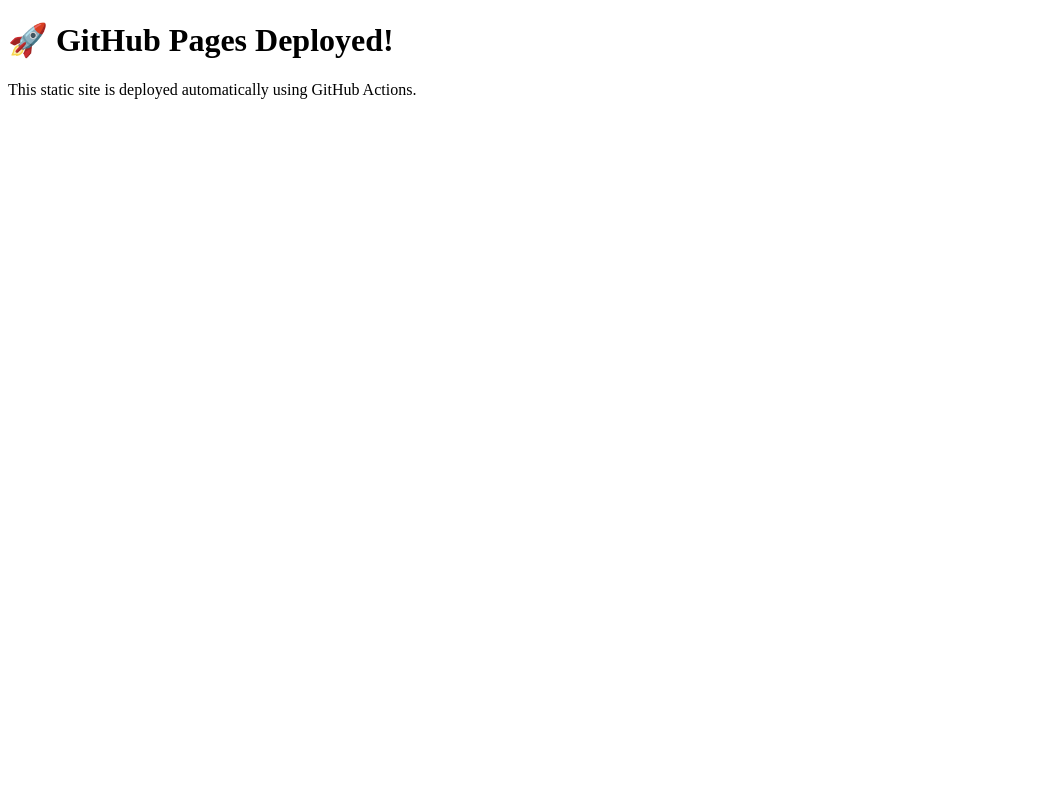
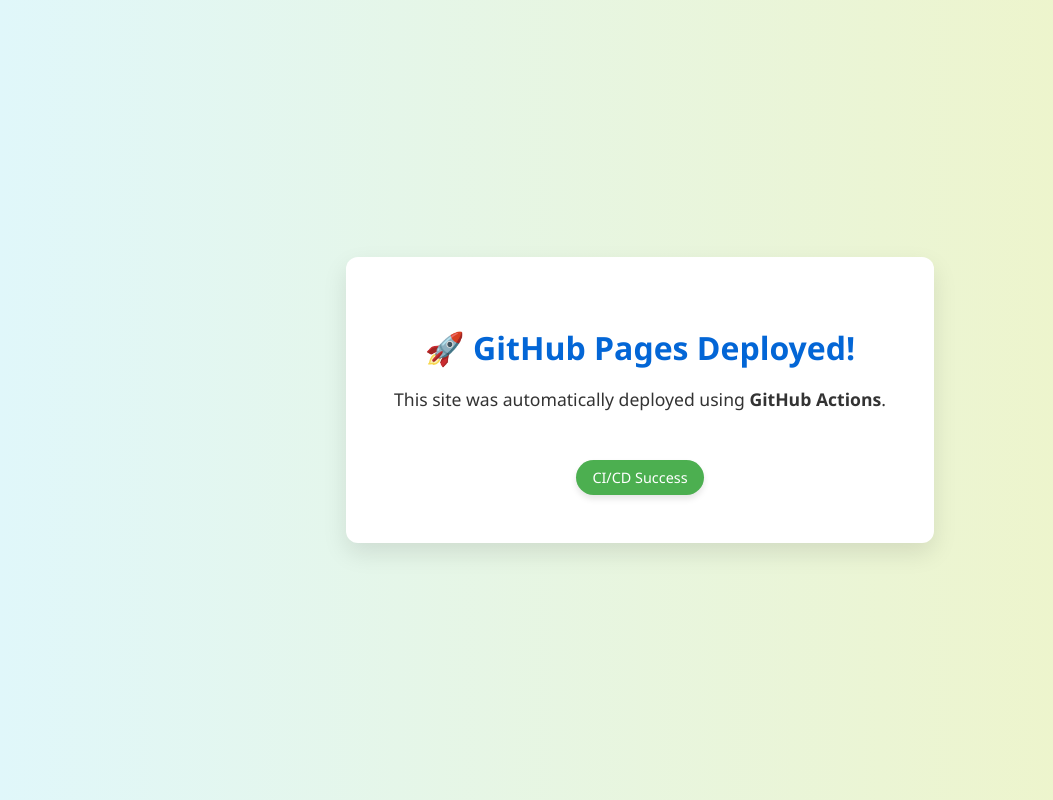
Before and after one commit to nehaocidevops12/Demo_01, a plain HTML site: page 02-github-StaticWebsite/index.html in a window 1280 px wide. Shown: the whole page, without its empty margins (0-1053 px from the left). Drawn offline with Linux system fonts and the light colour scheme.

Commit message:
Update index.html

```diff
--- a/02-github-StaticWebsite/index.html
+++ b/02-github-StaticWebsite/index.html
@@ -2,10 +2,57 @@
 <html lang="en">
 <head>
   <meta charset="UTF-8" />
-  <title>DevOps with GitHub Actions</title>
+  <meta name="viewport" content="width=device-width, initial-scale=1.0" />
+  <title>🚀 GitHub Actions Static Site</title>
+  <style>
+    body {
+      font-family: 'Segoe UI', Tahoma, Geneva, Verdana, sans-serif;
+      background: linear-gradient(to right, #e0f7fa, #f0f4c3);
+      margin: 0;
+      padding: 0;
+      display: flex;
+      justify-content: center;
+      align-items: center;
+      height: 100vh;
+    }
+
+    .card {
+      background: #ffffff;
+      padding: 3rem;
+      border-radius: 12px;
+      box-shadow: 0 10px 25px rgba(0, 0, 0, 0.1);
+      text-align: center;
+      max-width: 500px;
+    }
+
+    h1 {
+      color: #0366d6;
+      font-size: 2rem;
+      margin-bottom: 1rem;
+    }
+
+    p {
+      font-size: 1.1rem;
+      color: #333333;
+    }
+
+    .badge {
+      margin-top: 2rem;
+      display: inline-block;
+      padding: 0.5rem 1rem;
+      background-color: #4caf50;
+      color: white;
+      border-radius: 20px;
+      font-size: 0.9rem;
+      box-shadow: 0 4px 6px rgba(0, 0, 0, 0.1);
+    }
+  </style>
 </head>
 <body>
-  <h1>🚀 GitHub Pages Deployed!</h1>
-  <p>This static site is deployed automatically using GitHub Actions.</p>
+  <div class="card">
+    <h1>🚀 GitHub Pages Deployed!</h1>
+    <p>This site was automatically deployed using <strong>GitHub Actions</strong>.</p>
+    <span class="badge">CI/CD Success</span>
+  </div>
 </body>
 </html>
```
